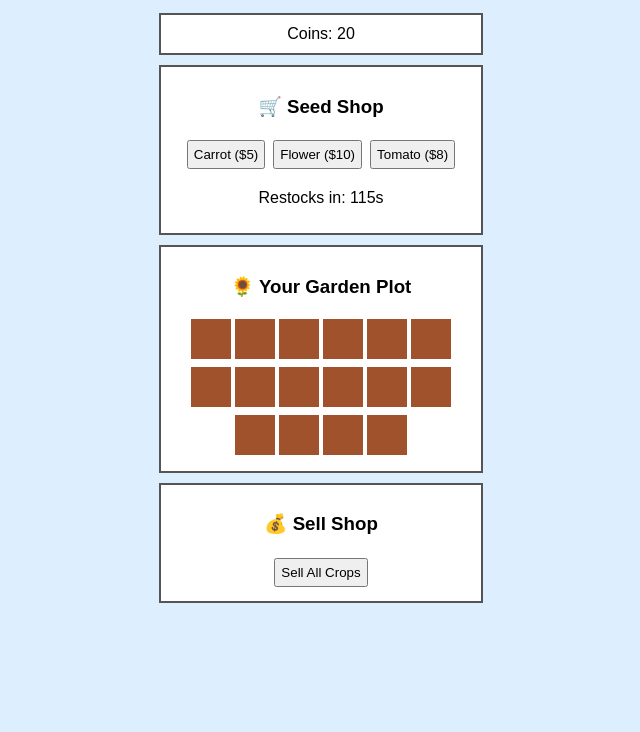
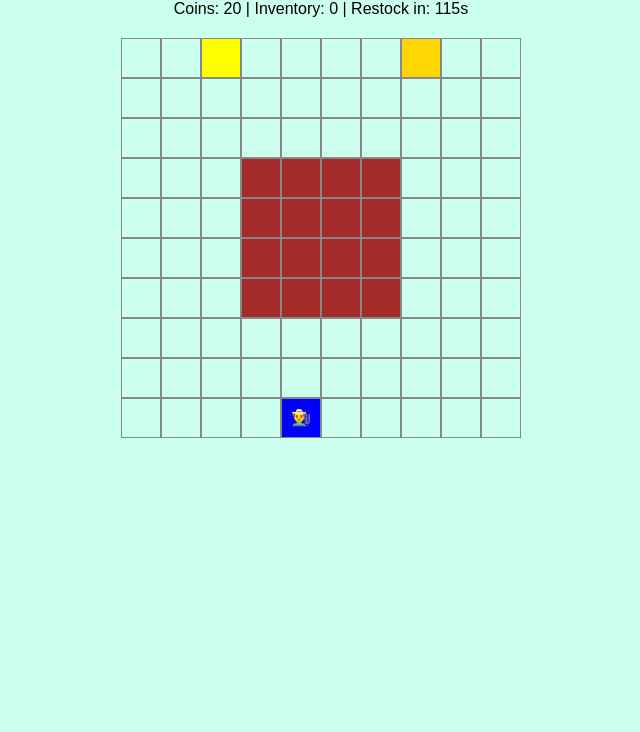
Before and after one commit to GrowAGarden2D/GrowAgarden2D.github.io, a plain HTML site: page index.html in a window 1280 px wide. Shown: the part 68-800 px from the top of the page, without its empty margins (319-959 px from the left). Drawn offline with Linux system fonts and the light colour scheme.

Commit message:
Update index.html

```diff
--- a/index.html
+++ b/index.html
@@ -1,157 +1,179 @@
-
 <!DOCTYPE html>
 <html lang="en">
 <head>
   <meta charset="UTF-8">
   <title>Grow a Garden Tycoon</title>
   <style>
-    body { font-family: sans-serif; text-align: center; background: #def; }
-    .shop, .garden, .inventory { margin: 10px auto; padding: 10px; border: 2px solid #555; width: 300px; background: #fff; }
-    .tile { width: 40px; height: 40px; display: inline-block; margin: 2px; background: #a0522d; cursor: pointer; }
-    .tile.planted { background: green; }
-    .tile.ready { background: orange; }
-    button { margin: 4px; padding: 5px; }
+    body { font-family: sans-serif; background: #cfe; text-align: center; }
+    #game { display: grid; grid-template-rows: repeat(10, 40px); grid-template-columns: repeat(10, 40px); width: 400px; margin: 20px auto; }
+    .tile {
+      width: 40px;
+      height: 40px;
+      border: 1px solid #888;
+      box-sizing: border-box;
+      display: flex;
+      align-items: center;
+      justify-content: center;
+    }
+    .player { background: blue; color: white; font-weight: bold; }
+    .seed-merchant { background: yellow; }
+    .sell-merchant { background: gold; }
+    .garden { background: brown; }
+    .planted { background: green; }
+    .ready { background: orange; }
   </style>
 </head>
 <body>
 
-<h1>🌱 Grow a Garden Tycoon</h1>
-<div class="inventory">Coins: <span id="coins">20</span></div>
+<h2>🌱 Grow-a-Garden Tycoon</h2>
+<p>Coins: <span id="coins">20</span> | Inventory: <span id="inventory">0</span> | Restock in: <span id="restock-timer">120</span>s</p>
 
-<div class="shop">
-  <h3>🛒 Seed Shop</h3>
-  <div id="seed-shop"></div>
-  <p>Restocks in: <span id="restock-timer">120</span>s</p>
-</div>
-
-<div class="garden">
-  <h3>🌻 Your Garden Plot</h3>
-  <div id="garden"></div>
-</div>
-
-<div class="shop">
-  <h3>💰 Sell Shop</h3>
-  <button onclick="sellCrops()">Sell All Crops</button>
-</div>
+<div id="game"></div>
 
 <script>
-  const seedTypes = [
-    { name: "Carrot", price: 5, growTime: 10 },
-    { name: "Tomato", price: 8, growTime: 15 },
-    { name: "Flower", price: 10, growTime: 20 }
-  ];
+  const gameEl = document.getElementById("game");
+  const coinsEl = document.getElementById("coins");
+  const inventoryEl = document.getElementById("inventory");
+  const restockTimerEl = document.getElementById("restock-timer");
 
+  const width = 10;
+  const height = 10;
+  const map = [];
+
+  let player = { x: 4, y: 9 };
   let coins = 20;
-  let inventory = {};
-  let garden = Array(16).fill(null); // 4x4 grid
-  let shopSeeds = [];
+  let inventory = 0;
+  let garden = [];
 
-  const gardenDiv = document.getElementById("garden");
-  const seedShopDiv = document.getElementById("seed-shop");
-  const coinsSpan = document.getElementById("coins");
-  const restockTimer = document.getElementById("restock-timer");
+  const SEED_PRICE = 5;
+  let seedShopAvailable = true;
+  let countdown = 120;
 
-  function drawGarden() {
-    gardenDiv.innerHTML = "";
-    garden.forEach((plot, i) => {
-      const tile = document.createElement("div");
-      tile.className = "tile";
-      if (plot) {
-        tile.classList.add(plot.ready ? "ready" : "planted");
-        tile.title = plot.seed;
+  // Setup map with types
+  for (let y = 0; y < height; y++) {
+    map[y] = [];
+    for (let x = 0; x < width; x++) {
+      if (y === 0 && x === 2) map[y][x] = "seed-merchant";
+      else if (y === 0 && x === 7) map[y][x] = "sell-merchant";
+      else if (y >= 3 && y <= 6 && x >= 3 && x <= 6) {
+        map[y][x] = "garden";
+        garden.push({ x, y, status: "empty", timer: 0 });
+      } else map[y][x] = "empty";
+    }
+  }
+
+  function draw() {
+    gameEl.innerHTML = "";
+    for (let y = 0; y < height; y++) {
+      for (let x = 0; x < width; x++) {
+        const tile = document.createElement("div");
+        tile.className = "tile";
+
+        const gardenTile = garden.find(g => g.x === x && g.y === y);
+        if (gardenTile) {
+          if (gardenTile.status === "planted") tile.classList.add("planted");
+          if (gardenTile.status === "ready") tile.classList.add("ready");
+          else tile.classList.add("garden");
+        } else {
+          tile.classList.add(map[y][x]);
+        }
+
+        if (player.x === x && player.y === y) {
+          tile.textContent = "👨‍🌾";
+          tile.classList.add("player");
+        }
+
+        gameEl.appendChild(tile);
       }
-      tile.onclick = () => {
-        if (plot && plot.ready) {
-          alert("You harvested a " + plot.seed + "!");
-          coins += 10;
-          coinsSpan.textContent = coins;
-          garden[i] = null;
-          drawGarden();
-        } else {
-          let seedsAvailable = Object.keys(inventory).filter(k => inventory[k] > 0);
-          if (seedsAvailable.length === 0) {
-            alert("No seeds in inventory!");
-            return;
-          }
-          const seed = seedsAvailable[0]; // Just pick the first one
-          garden[i] = { seed: seed, ready: false };
-          inventory[seed]--;
-          drawGarden();
-          setTimeout(() => {
-            if (garden[i]) {
-              garden[i].ready = true;
-              drawGarden();
-            }
-          }, getSeed(seed).growTime * 1000);
+    }
+
+    coinsEl.textContent = coins;
+    inventoryEl.textContent = inventory;
+  }
+
+  function updateGardenGrowth() {
+    garden.forEach(g => {
+      if (g.status === "planted") {
+        g.timer -= 1;
+        if (g.timer <= 0) {
+          g.status = "ready";
         }
-      };
-      gardenDiv.appendChild(tile);
+      }
     });
   }
 
-  function drawSeedShop() {
-    seedShopDiv.innerHTML = "";
-    shopSeeds.forEach(seed => {
-      const btn = document.createElement("button");
-      btn.textContent = `${seed.name} ($${seed.price})`;
-      btn.onclick = () => {
-        if (coins >= seed.price) {
-          coins -= seed.price;
-          inventory[seed.name] = (inventory[seed.name] || 0) + 1;
-          coinsSpan.textContent = coins;
+  function interact() {
+    const tile = map[player.y][player.x];
+
+    if (tile === "seed-merchant") {
+      if (seedShopAvailable) {
+        if (coins >= SEED_PRICE) {
+          coins -= SEED_PRICE;
+          inventory += 1;
+          alert("Bought 1 seed!");
         } else {
           alert("Not enough coins!");
         }
-      };
-      seedShopDiv.appendChild(btn);
-    });
+      } else {
+        alert("Shop is restocking...");
+      }
+    }
+
+    if (tile === "sell-merchant") {
+      let sold = 0;
+      garden.forEach(g => {
+        if (g.status === "ready") {
+          g.status = "empty";
+          g.timer = 0;
+          sold += 1;
+        }
+      });
+      if (sold > 0) {
+        coins += sold * 10;
+        alert("Sold " + sold + " crops for $" + (sold * 10));
+      } else {
+        alert("No ready crops to sell.");
+      }
+    }
+
+    const gardenTile = garden.find(g => g.x === player.x && g.y === player.y);
+    if (gardenTile) {
+      if (gardenTile.status === "ready") {
+        alert("Harvested a crop!");
+        gardenTile.status = "empty";
+        coins += 10;
+      } else if (gardenTile.status === "empty" && inventory > 0) {
+        gardenTile.status = "planted";
+        gardenTile.timer = 10;
+        inventory -= 1;
+      }
+    }
+
+    draw();
   }
 
-  function restockShop() {
-    shopSeeds = [];
-    for (let i = 0; i < 3; i++) {
-      const rand = seedTypes[Math.floor(Math.random() * seedTypes.length)];
-      shopSeeds.push(rand);
-    }
-    drawSeedShop();
-  }
+  document.addEventListener("keydown", (e) => {
+    if (e.key === "ArrowUp" && player.y > 0) player.y--;
+    if (e.key === "ArrowDown" && player.y < height - 1) player.y++;
+    if (e.key === "ArrowLeft" && player.x > 0) player.x--;
+    if (e.key === "ArrowRight" && player.x < width - 1) player.x++;
+    if (e.key === " ") interact(); // spacebar to interact
+    draw();
+  });
 
-  function getSeed(name) {
-    return seedTypes.find(s => s.name === name);
-  }
-
-  function sellCrops() {
-    let total = 0;
-    for (let i = 0; i < garden.length; i++) {
-      if (garden[i] && garden[i].ready) {
-        total += 10;
-        garden[i] = null;
-      }
-    }
-    if (total > 0) {
-      alert("Sold crops for $" + total);
-      coins += total;
-      coinsSpan.textContent = coins;
-      drawGarden();
-    } else {
-      alert("No ready crops to sell!");
-    }
-  }
-
-  // Restock every 2 minutes
-  let countdown = 120;
+  // Restock timer
   setInterval(() => {
     countdown--;
     if (countdown <= 0) {
-      restockShop();
+      seedShopAvailable = true;
       countdown = 120;
     }
-    restockTimer.textContent = countdown;
+    restockTimerEl.textContent = countdown;
+    updateGardenGrowth();
+    draw();
   }, 1000);
 
-  // Start game
-  drawGarden();
-  restockShop();
+  draw();
 </script>
 
 </body>
```
